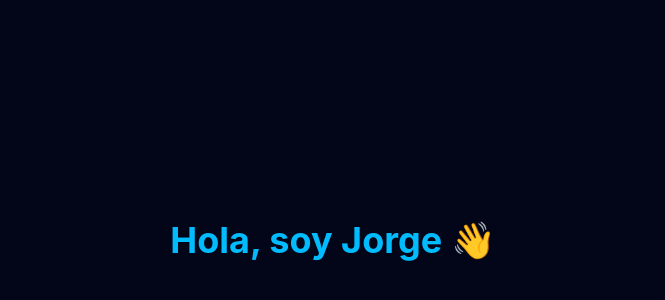
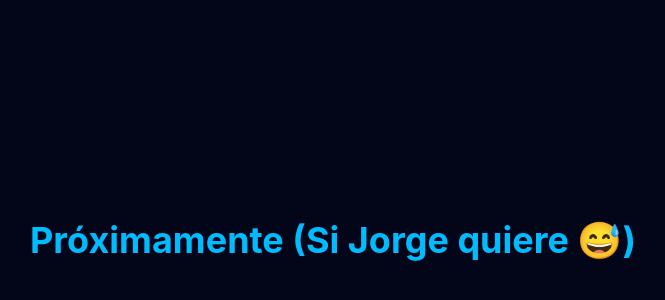
Before and after one commit to JorgeMMdev/jorgemmdev.github.io, an Astro site: page / in a window 1280 px wide. Shown: the part 160-460 px from the top of the page, without its empty margins (307-972 px from the left). Built offline with nearby package versions, Linux system fonts and the light colour scheme; Astro itself is replaced by a stand-in of ours.

Commit message:
Mensaje temporal

```diff
--- a/src/pages/index.astro
+++ b/src/pages/index.astro
@@ -3,6 +3,6 @@ import Layout from '../layouts/Layout.astro';
 ---
 <Layout title="Jorge Muñoz | Desarrollador Web">
   <main class="grid min-h-screen place-items-center">
-    <h1 class="text-4xl font-bold text-sky-400">Hola, soy Jorge 👋</h1>
+    <h1 class="text-4xl font-bold text-sky-400">Próximamente (Si Jorge quiere 😅)</h1>
   </main>
 </Layout>
```
